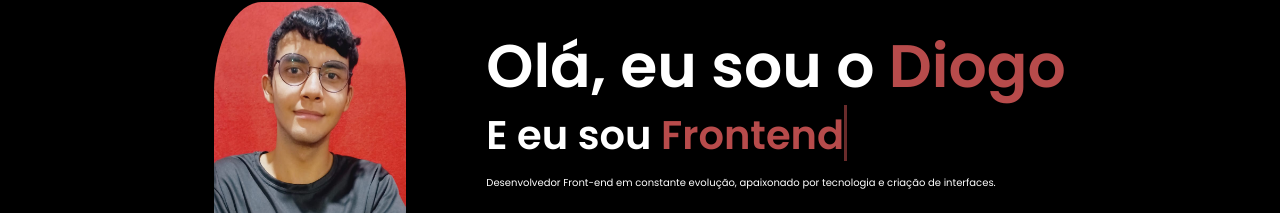
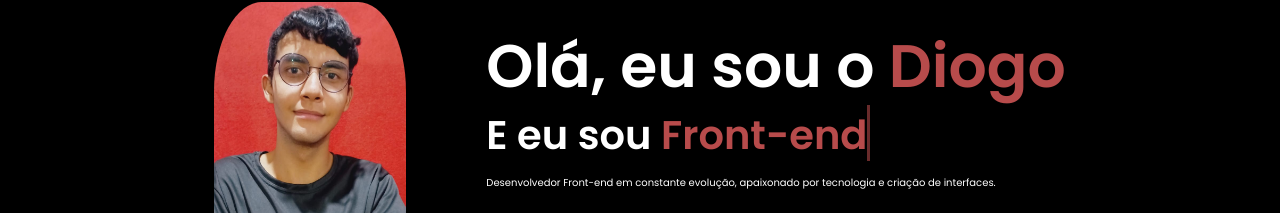
Before and after one commit to Doyudy/Portifolio, a plain HTML site: page index.html in a window 1280 px wide. Shown: the part 217-430 px from the top of the page. Drawn offline with Linux system fonts and the light colour scheme.

Commit message:
Update style.css

```diff
--- a/style.css
+++ b/style.css
@@ -196,7 +196,7 @@ span {
 }
 
 .typing-text span::before {
-    content: "Frontend";
+    content: "Front-end";
     color: #b74b4b;
     animation: words 7s infinite;
 }
@@ -248,5 +248,4 @@ span {
         width: 70vh;
         margin-top: 4rem;
     }
-
 }
```
